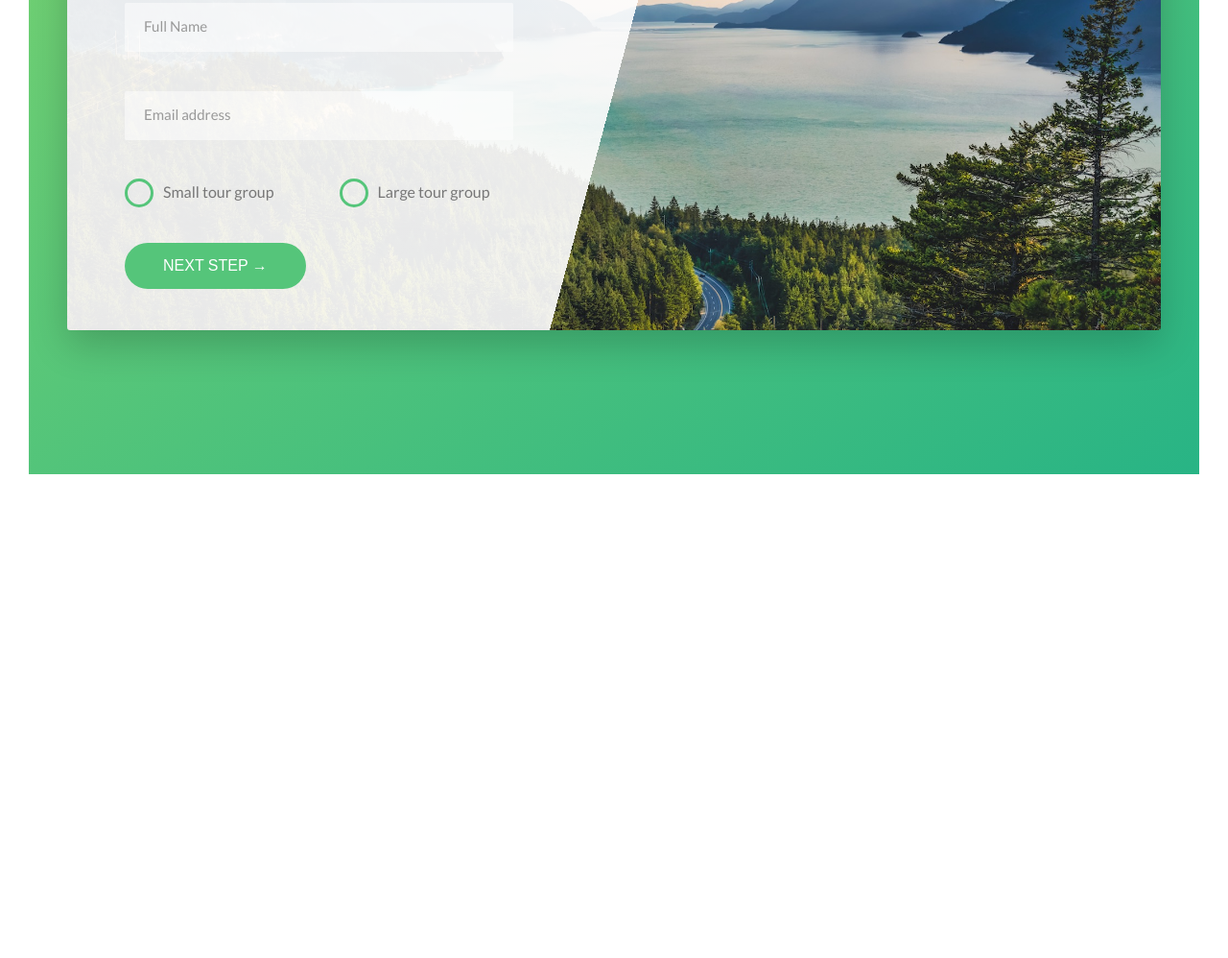
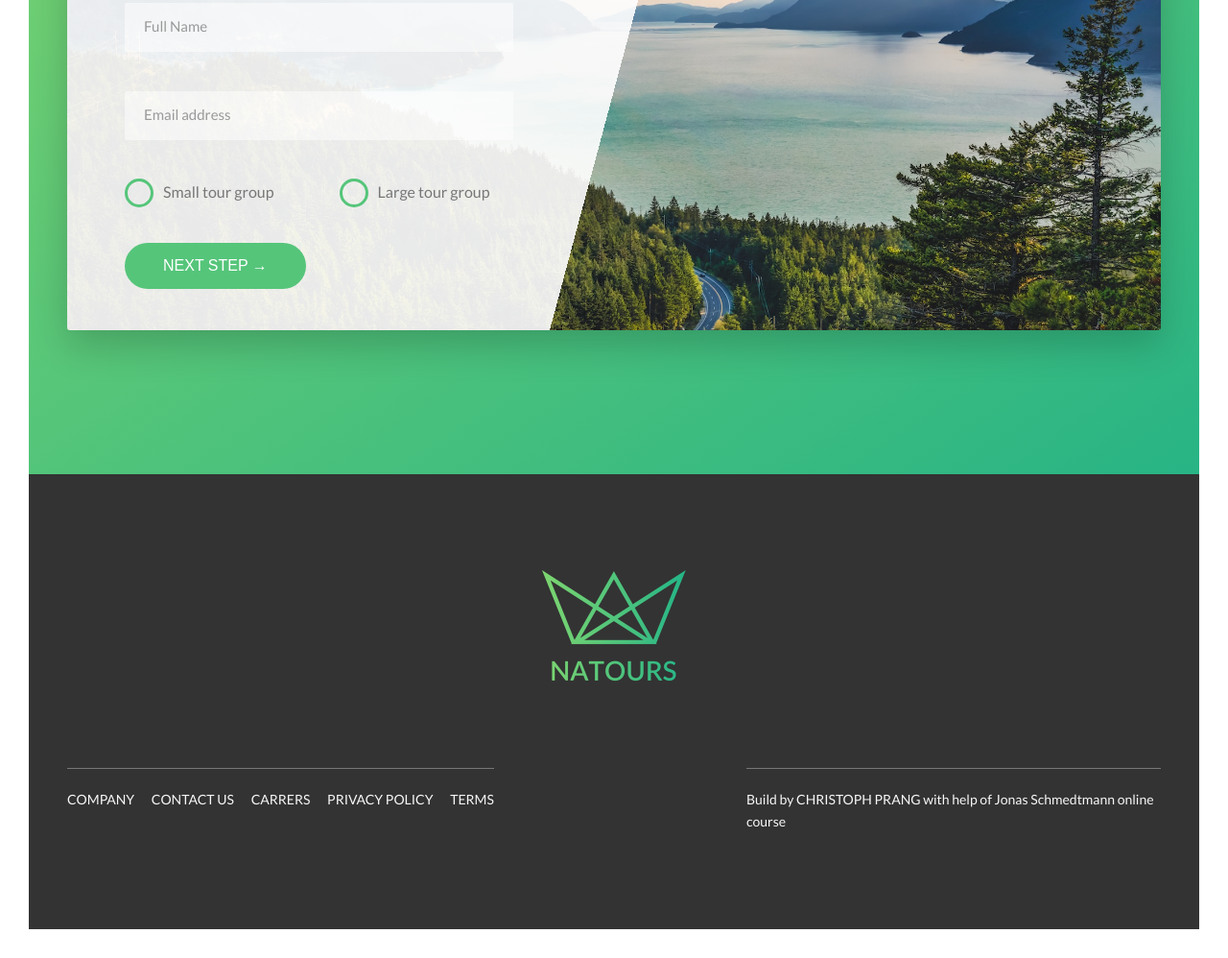
Before and after one commit to Krzyslox/Natorus-Project, a website: page index.html in a window 1280 px wide. Shown: the part 4676-5674 px from the top of the page at 96% size. Before the commit the page ends 5200 px from the top, so only its background shows below. Drawn offline with Linux system fonts and the light colour scheme.

Commit message:
Added footer

```diff
--- a/index.html
+++ b/index.html
@@ -322,6 +322,30 @@
         </section>
 
     </main>
+    <footer class="footer">
+        <div class="footer__logo-box">
+            <img src="img/logo-green-2x.png" alt="Full logo" class="footer__logo">
+        </div>
+        <div class="row">
+            <div class="col-1-of-2">
+                <div class="footer__navigation">
+                    <ul class="footer__list">
+                        <li class="footer__item"><a href="#" class="footer__link">Company</a></li>
+                        <li class="footer__item"><a href="#" class="footer__link">Contact Us</a></li>
+                        <li class="footer__item"><a href="#" class="footer__link">Carrers</a></li>
+                        <li class="footer__item"><a href="#" class="footer__link">Privacy policy</a></li>
+                        <li class="footer__item"><a href="#" class="footer__link">Terms</a></li>
+                    </ul>
+                </div>
+            </div>
+            <div class="col-1-of-2">
+                <div class="footer__copyright">
+                    Build by <a href="#" class="footer__link">Christoph Prang</a> with help of Jonas Schmedtmann online
+                    course
+                </div>
+            </div>
+        </div>
+    </footer>
 
     <!--
     <section class="grid-test">
--- a/sass/abstracts/_variables.scss
+++ b/sass/abstracts/_variables.scss
@@ -14,6 +14,7 @@ $color-grey-light-2: #eee;
 
 $color-grey-dark: #777;
 $color-grey-dark-2: #999;
+$color-grey-dark-3: #333;
 
 $color-white: #fff;
 $color-black: #000;
--- /dev/null
+++ b/sass/layout/_footer.scss
@@ -0,0 +1,64 @@
+.footer {
+    background-color: $color-grey-dark-3;
+    padding: 10rem 0;
+    font-size: 1.4rem;
+    color: $color-grey-light-1;
+
+    &__logo-box {
+        text-align: center;
+        margin-bottom: 8rem;
+    }
+
+    &__logo {
+        width: 15rem;
+        height: auto;
+    }
+
+    &__navigation {
+        border-top: 1px solid $color-grey-dark;
+        padding-top: 2rem;
+        display: inline-block;
+    }
+
+    &__list {
+        list-style: none;
+    }
+
+    &__item {
+        //Wszystkie linki w jednej linii
+        display: inline-block;
+
+        &:not(:last-child) {
+            margin-right: 1.5rem;
+        }
+    }
+
+    &__link {
+
+        &:link,
+        &:visited {
+            background-color: $color-grey-dark-3;
+            text-decoration: none;
+            text-transform: uppercase;
+            display: inline-block;
+            transition: all .3s;
+            color: $color-grey-light-1;
+        }
+
+        &:hover,
+        &:active {
+            color: $color-primary;
+            //Fajny efekt podświetlenia
+            box-shadow: 0 1rem 2rem rgba($color-black, .4);
+            transform: rotate(5deg) scale(1.2);
+        }
+    }
+
+    &__copyright {
+        border-top: 1px solid $color-grey-dark;
+        padding-top: 2rem;
+        display: inline-block;
+        width: 80%;
+        float: right;
+    }
+}
--- a/sass/main.scss
+++ b/sass/main.scss
@@ -17,5 +17,6 @@
 
 @import 'layout/header';
 @import 'layout/grid';
+@import 'layout/footer';
 
 @import 'pages/home';
```
Also changed, not shown: css/main.css, 1 other file.
